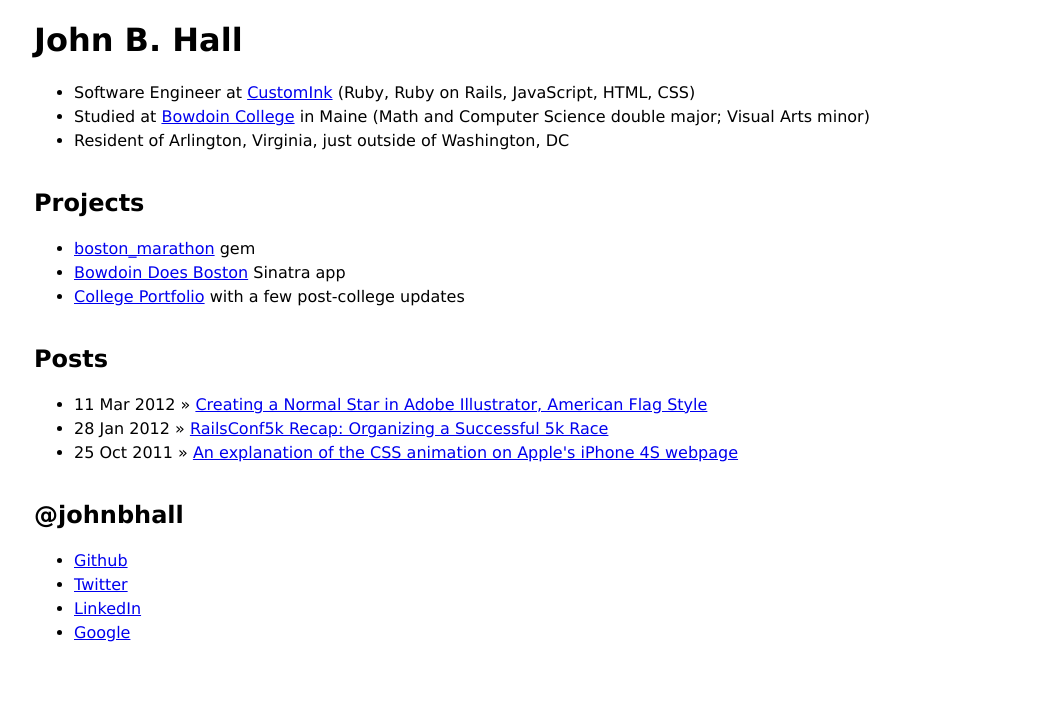
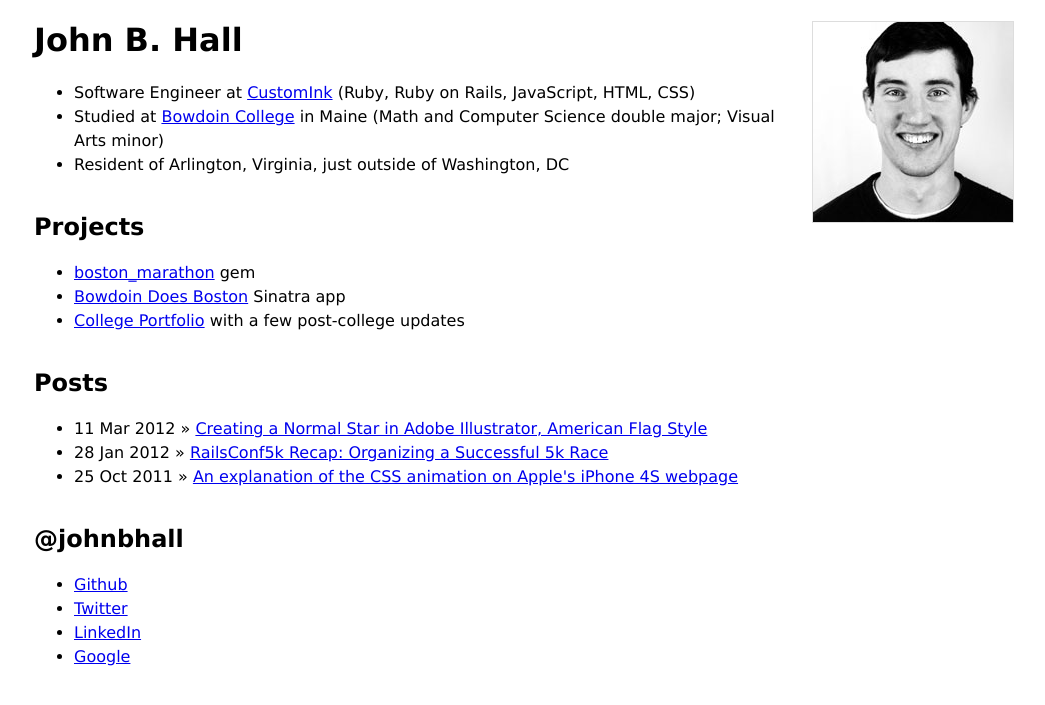
Before and after one commit to johnbhall/johnbhall.github.com, a Jekyll site: the page built from index.html, in a window 1280 px wide. Shown: the top 705 px of the page, without its empty margins (116-1161 px from the left). Built offline with Jekyll 4.4.1, drawn with Linux system fonts in a browser that asks for light colours.

Commit message:
add headshot to index

```diff
--- a/index.html
+++ b/index.html
@@ -2,6 +2,8 @@
 layout: default
 title: John B. Hall
 ---
+
+<img src="johnbhall_headshot.jpg" id="headshot">
 
 <h1>John B. Hall</h1>
 
--- a/stylesheets/style.css
+++ b/stylesheets/style.css
@@ -10,6 +10,13 @@
 }
 p, li {
   line-height: 1.5em;
+}
+
+/* index */
+#headshot {
+  float: right;
+  border: 1px solid #ddd;
+  margin: 0 0 1em 1em;
 }
 
 /* Illustrator Star */
```
Also changed, not shown: johnbhall_headshot.jpg (added).
